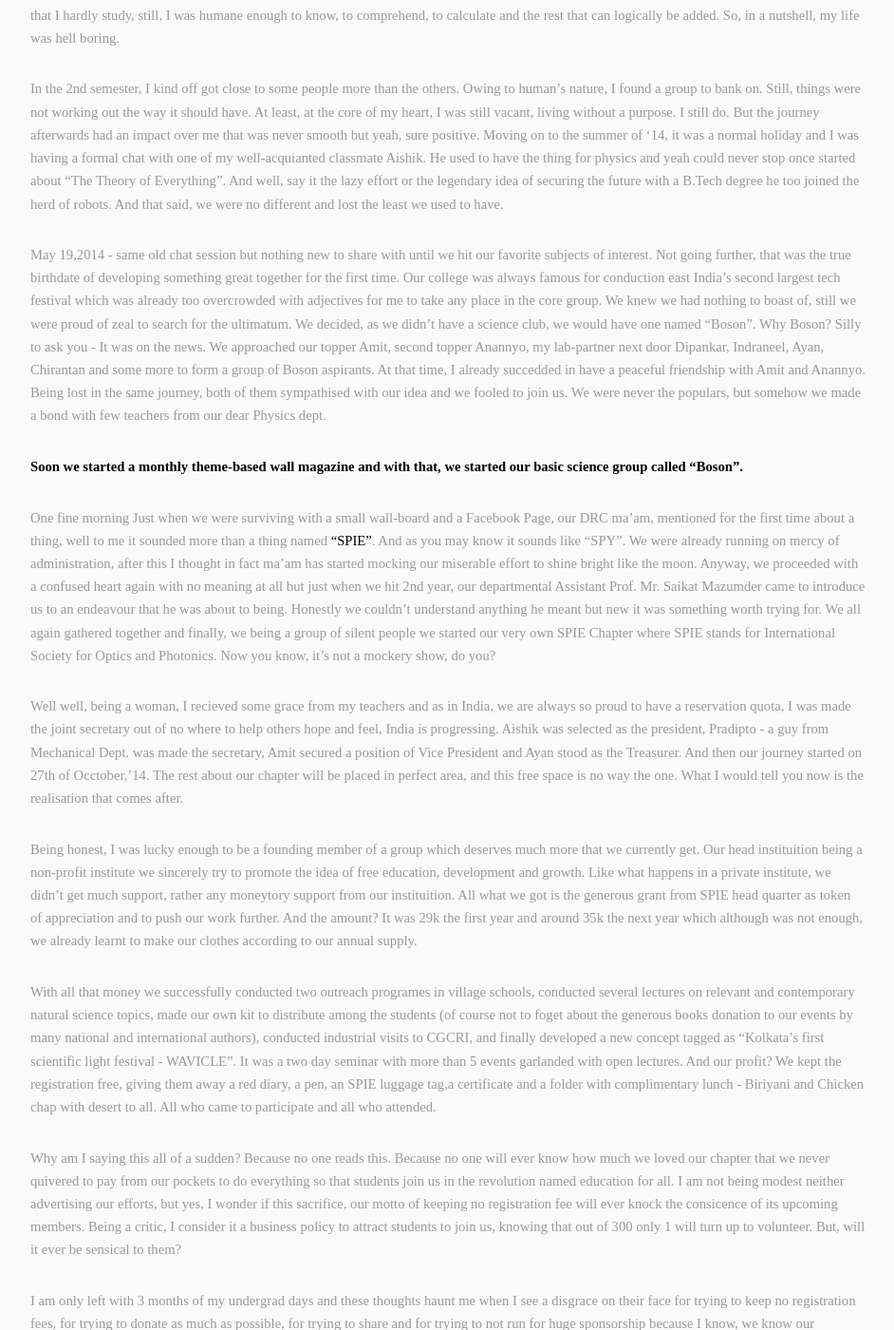
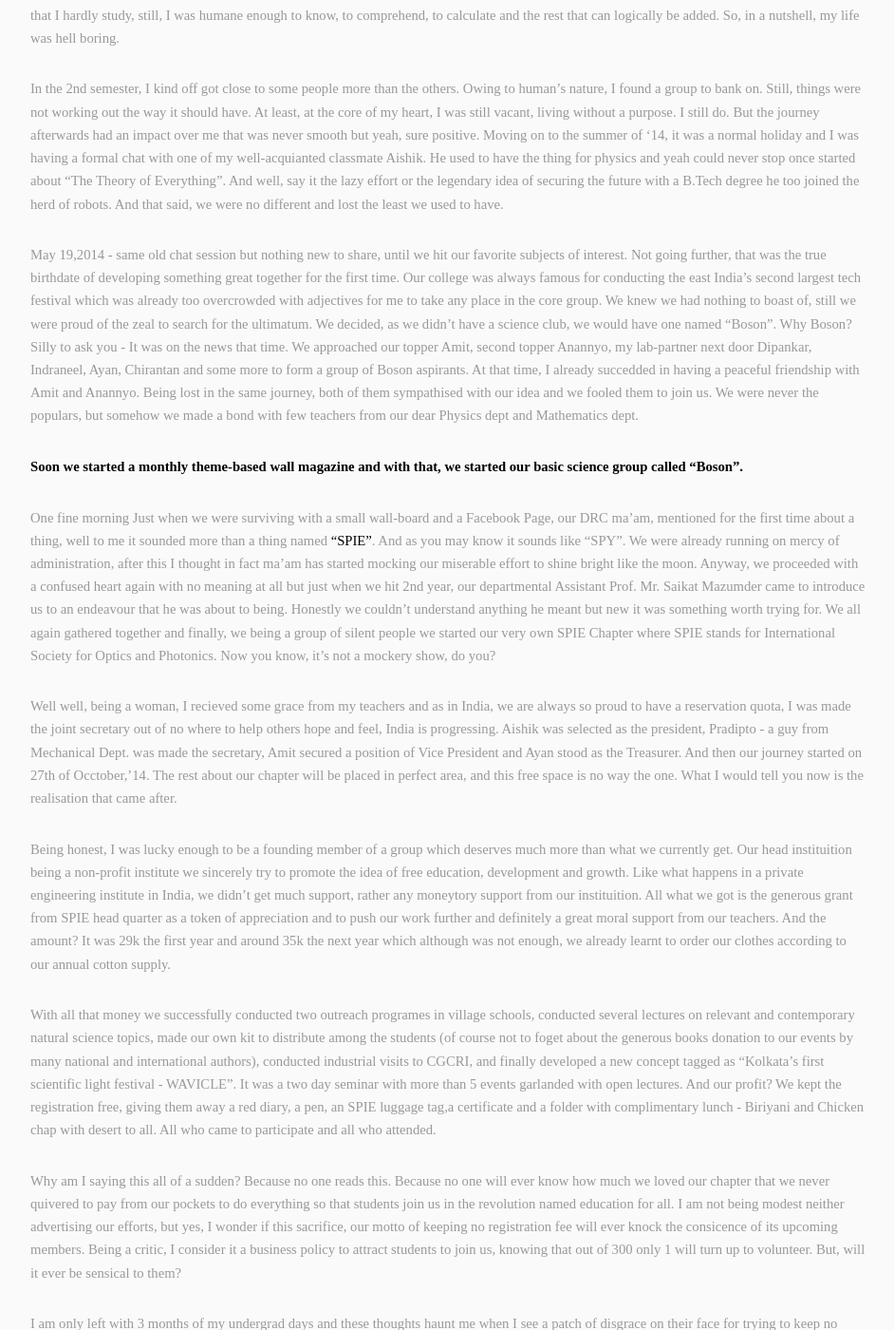
Before and after one commit to DarkDem/DarkDem.github.io, a Jekyll site: the page built from _posts/2017-1-28-Why-And-How-We-Started-SPIETI.md, in a window 1280 px wide and 1400 px high, scrolled down 360 px. Shown: the whole window at 95% size, without its empty margins (168-1110 px from the left). Built offline with Jekyll 4.4.1, drawn with Linux system fonts in a browser that asks for light colours; some web fonts are replaced; comment, search, counter and statistics services are not loaded; some of the changed text lies outside the part shown.

Commit message:
Update 2017-1-28-Why-And-How-We-Started-SPIETI.md

```diff
--- a/_posts/2017-1-28-Why-And-How-We-Started-SPIETI.md
+++ b/_posts/2017-1-28-Why-And-How-We-Started-SPIETI.md
@@ -25,14 +25,14 @@ a normal holiday and I was having a formal chat with one of my well-acquianted c
 could never stop once started about "The Theory of Everything". And well, say it the lazy effort or the legendary idea of securing the
 future with a B.Tech degree he too joined the herd of robots. And that said, we were no different and lost the least we used to have.
 
-May 19,2014 - same old chat session but nothing new to share with until we hit our favorite subjects of interest. Not going further, that
-was the true birthdate of developing something great together for the first time. Our college was always famous for conduction east India's
+May 19,2014 - same old chat session but nothing new to share, until we hit our favorite subjects of interest. Not going further, that
+was the true birthdate of developing something great together for the first time. Our college was always famous for conducting the east India's
 second largest tech festival which was already too overcrowded with adjectives for me to take any place in the core group. We knew we
-had nothing to boast of, still we were proud of zeal to search for the ultimatum. We decided, as we didn't have a science club, we would have
-one named "Boson". Why Boson? Silly to ask you - It was on the news. We approached our topper Amit, second topper Anannyo, my lab-partner
+had nothing to boast of, still we were proud of the zeal to search for the ultimatum. We decided, as we didn't have a science club, we would have
+one named "Boson". Why Boson? Silly to ask you - It was on the news that time. We approached our topper Amit, second topper Anannyo, my lab-partner
 next door Dipankar, Indraneel, Ayan, Chirantan and some more to form a group of Boson aspirants. At that time, I already succedded in
-have a peaceful friendship with Amit and Anannyo. Being lost in the same journey, both of them sympathised with our idea and we fooled
-to join us. We were never the populars, but somehow we made a bond with few teachers from our dear Physics dept.
+having a peaceful friendship with Amit and Anannyo. Being lost in the same journey, both of them sympathised with our idea and we fooled
+them to join us. We were never the populars, but somehow we made a bond with few teachers from our dear Physics dept and Mathematics dept.
 
 **Soon we started a monthly theme-based wall magazine and with that, we started our basic science group called "Boson".**
 
@@ -48,13 +48,14 @@ Well well, being a woman, I recieved some grace from my teachers and as in India
 was made the joint secretary out of no where to help others hope and feel, India is progressing. Aishik was selected as the president,
 Pradipto - a guy from Mechanical Dept. was made the secretary, Amit secured a position of Vice President and Ayan stood as the Treasurer.
 And then our journey started on 27th of Occtober,'14. The rest about our chapter will be placed in perfect area, and this free space is
-no way the one. What I would tell you now is the realisation that comes after.
+no way the one. What I would tell you now is the realisation that came after.
 
-Being honest, I was lucky enough to be a founding member of a group which deserves much more that we currently get. Our head instituition
+Being honest, I was lucky enough to be a founding member of a group which deserves much more than what we currently get. Our head instituition
 being a non-profit institute we sincerely try to promote the idea of free education, development and growth. Like what happens in a
-private institute, we didn't get much support, rather any moneytory support from our instituition. All what we got is the generous grant
-from SPIE head quarter as token of appreciation and to push our work further. And the amount? It was 29k the first year and around 35k the
-next year which although was not enough, we already learnt to make our clothes according to our annual supply.
+private engineering institute in India, we didn't get much support, rather any moneytory support from our instituition. All what we got is the generous grant
+from SPIE head quarter as a token of appreciation and to push our work further and definitely a great moral support from our teachers.
+And the amount? It was 29k the first year and around 35k the
+next year which although was not enough, we already learnt to order our clothes according to our annual cotton supply.
 
 With all that money we successfully conducted two outreach programes in village schools, conducted several lectures on relevant and contemporary
 natural science topics, made our own kit to distribute among the students (of course not to foget about the generous books donation
@@ -69,7 +70,7 @@ being modest neither advertising our efforts, but yes, I wonder if this sacrific
 knock the consicence of its upcoming members. Being a critic, I consider it a business policy to attract students to join us, knowing that
 out of 300 only 1 will turn up to volunteer. But, will it ever be sensical to them?
 
-I am only left with 3 months of my undergrad days and these thoughts haunt me when I see a disgrace on their face for trying to keep
+I am only left with 3 months of my undergrad days and these thoughts haunt me when I see a patch of disgrace on their face for trying to keep
 no registration fees, for trying to donate as much as possible, for trying to share and for trying to not run for huge sponsorship
 because I know, we know our capability, our devotion and our limitless memories that will keep us alive as one wherever we go. I am not
 being emotional here, I am just asking everyone to see the point and bear the spirit. Not to forget its a social community, it has the power
```
